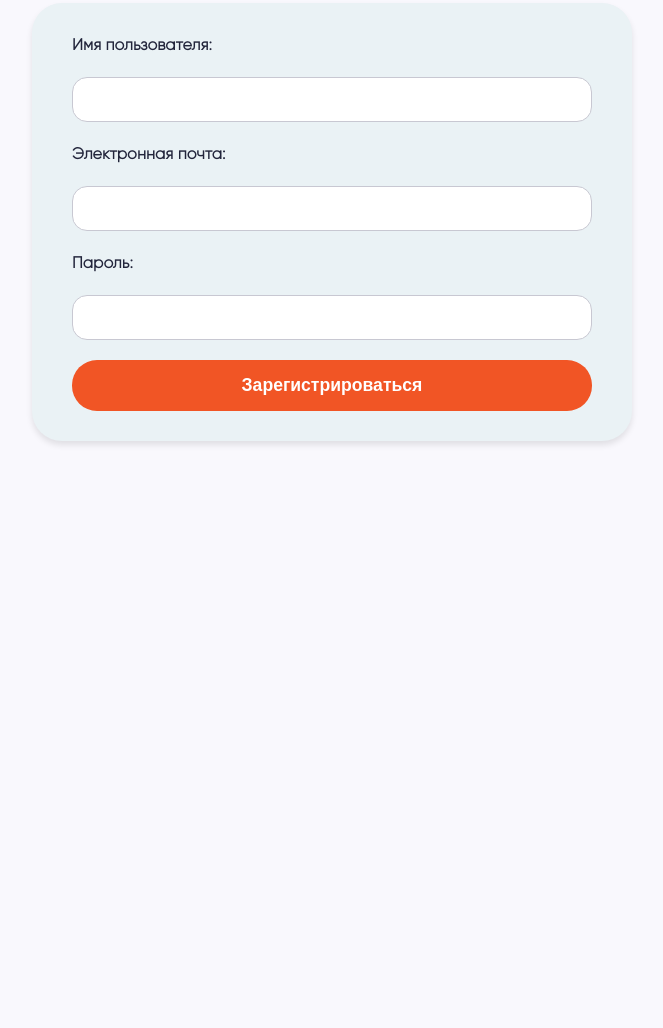
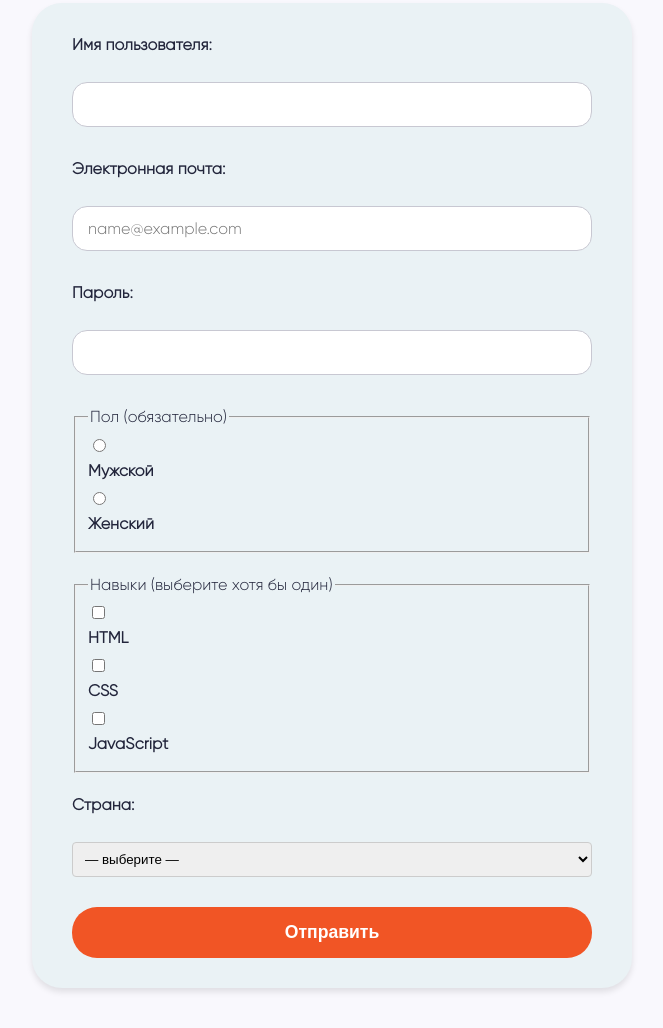
Before and after one commit to MatveyBaulin/YtYt, a plain HTML site: page registration.html in a window 1280 px wide. Shown: the part 184-1212 px from the top of the page, without its empty margins (308-971 px from the left). Before the commit the page ends 800 px from the top, so only its background shows below. Drawn offline with Linux system fonts and the light colour scheme.

Commit message:
registration.html

```diff
--- a/registration.html
+++ b/registration.html
@@ -5,10 +5,8 @@
     <meta charset="UTF-8">
     <meta name="viewport" content="width=device-width, initial-scale=1.0">
     <title>Форма Регистрации</title>
-    <!--Подключаем файлы CSS-->
     <link href="./pages/CSS/YtYt.css" rel="stylesheet">
     <link href="./pages/CSS/registration.css" rel="stylesheet">
-    <!--Подключаем шрифт-->
     <style>
         @font-face {
             font-family: 'Gilroy';
@@ -16,36 +14,99 @@
             font-weight: 300;
             font-style: normal;
         }
+
+        /* Немного стилей для отображения элементов */
+        label {
+            display: block;
+            margin-bottom: 5px;
+        }
+
+        input[type="text"],
+        input[type="email"],
+        input[type="password"],
+        select {
+            width: 100%;
+            padding: 8px;
+            margin-bottom: 10px;
+            border: 1px solid #ccc;
+            border-radius: 4px;
+            box-sizing: border-box;
+        }
+
+        button {
+            background-color: #4CAF50;
+            color: white;
+            padding: 10px 20px;
+            border: none;
+            border-radius: 4px;
+            cursor: pointer;
+        }
     </style>
 </head>
 
 <body>
-    <!--Создаём шапку-->
     <header>
         <div class="header-container container">
             <img class="logo" src="./pages/IMG/logo.svg" alt="Логотип" />
             <p id="date"></p>
             <nav class="nav-menu">
-                <a href="YtYt.html">На главную</a> <!-- Ссылка на главную страницу -->
+                <a href="index.html">На главную</a>
             </nav>
         </div>
     </header>
-    <!--Создаём форму регистрации-->
     <main class="container" style="max-width: 600px; margin: 40px auto;">
         <h1 style="text-align: center; font-weight: 600; margin-bottom: 30px;">Регистрация</h1>
         <form id="registration-form">
             <label for="username">Имя пользователя:</label>
-            <input type="text" id="username" name="username" required>
+            <input type="text" id="username" name="username" required minlength="3" maxlength="15"
+                pattern="^[a-zA-Z0-9_]+$" title="От 3 до 15 символов: латинские буквы, цифры, символ '_'">
 
+            <!-- Email: тип = email, браузер проверит «@» и домен -->
             <label for="email">Электронная почта:</label>
-            <input type="email" id="email" name="email" required>
+            <input type="email" id="email" name="email" required placeholder="name@example.com">
 
+            <!-- Пароль: минимум 8 символов, минимум одна цифра и одна буква -->
             <label for="password">Пароль:</label>
-            <input type="password" id="password" name="password" required>
+            <input type="password" id="password" name="password" required minlength="8"
+                pattern="(?=.*[0-9])(?=.*[a-zA-Z]).{8,}"
+                title="Не менее 8 символов, минимум одна цифра и одна буква">
 
-            <button type="submit">Зарегистрироваться</button>
+            <!-- Пол -->
+            <fieldset>
+                <legend>Пол (обязательно)</legend>
+                <input type="radio" id="male" name="gender" value="male" required>
+                <label for="male">Мужской</label>
+
+                <input type="radio" id="female" name="gender" value="female">
+                <label for="female">Женский</label>
+            </fieldset>
+
+            <!-- Навыки – пользователь может выбрать минимум один -->
+            <fieldset>
+                <legend>Навыки (выберите хотя бы один)</legend>
+                <input type="checkbox" id="skill-html" name="skills" value="HTML" required>
+                <label for="skill-html">HTML</label>
+
+                <input type="checkbox" id="skill-css" name="skills" value="CSS">
+                <label for="skill-css">CSS</label>
+
+                <input type="checkbox" id="skill-js" name="skills" value="JavaScript">
+                <label for="skill-js">JavaScript</label>
+            </fieldset>
+
+            <!-- Страна -->
+            <label for="country">Страна:</label>
+            <select id="country" name="country" required>
+                <option value="">— выберите —</option>
+                <option value="russia">Россия</option>
+                <option value="usa">США</option>
+                <option value="canada">Канада</option>
+                <option value="uk">Великобритания</option>
+            </select>
+
+            <button type="submit">Отправить</button>
         </form>
     </main>
+    <script src="./pages/JavaScript/registration.js"></script>
 </body>
-
 </html>
```
